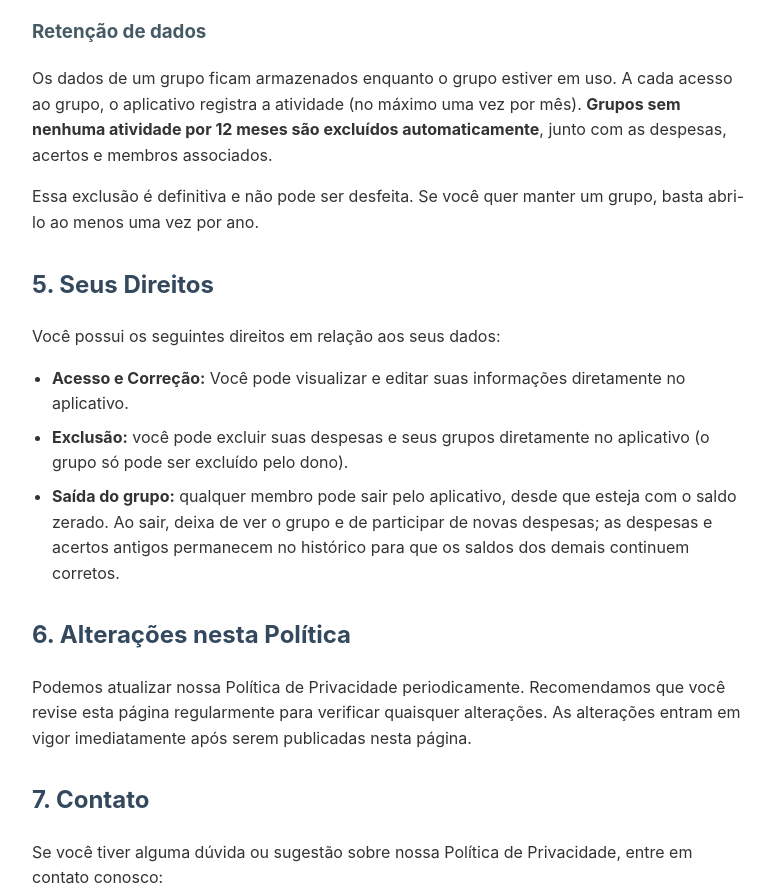
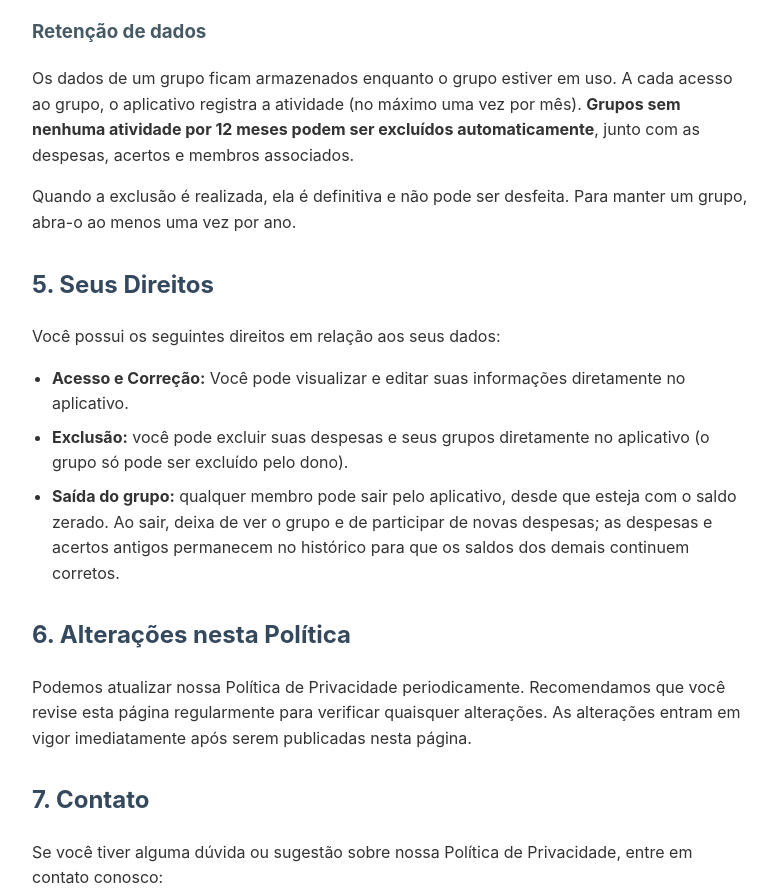
Before and after one commit to mabesi/apps, a plain HTML site: page mysplit/privacy_policy.html in a window 1280 px wide. Shown: the part 1813-2707 px from the top of the page, without its empty margins (248-1025 px from the left). Drawn offline with Linux system fonts and the light colour scheme.

Commit message:
docs(mysplit): soften retention wording until automatic deletion ships

```diff
--- a/mysplit/privacy_policy.html
+++ b/mysplit/privacy_policy.html
@@ -133,10 +133,10 @@
 
         <h3>Retenção de dados</h3>
         <p>Os dados de um grupo ficam armazenados enquanto o grupo estiver em uso. A cada acesso ao grupo, o aplicativo
-            registra a atividade (no máximo uma vez por mês). <strong>Grupos sem nenhuma atividade por 12 meses são
-            excluídos automaticamente</strong>, junto com as despesas, acertos e membros associados.</p>
-        <p>Essa exclusão é definitiva e não pode ser desfeita. Se você quer manter um grupo, basta abri-lo ao menos uma
-            vez por ano.</p>
+            registra a atividade (no máximo uma vez por mês). <strong>Grupos sem nenhuma atividade por 12 meses podem
+            ser excluídos automaticamente</strong>, junto com as despesas, acertos e membros associados.</p>
+        <p>Quando a exclusão é realizada, ela é definitiva e não pode ser desfeita. Para manter um grupo, abra-o ao
+            menos uma vez por ano.</p>
 
         <h2>5. Seus Direitos</h2>
         <p>Você possui os seguintes direitos em relação aos seus dados:</p>
```
